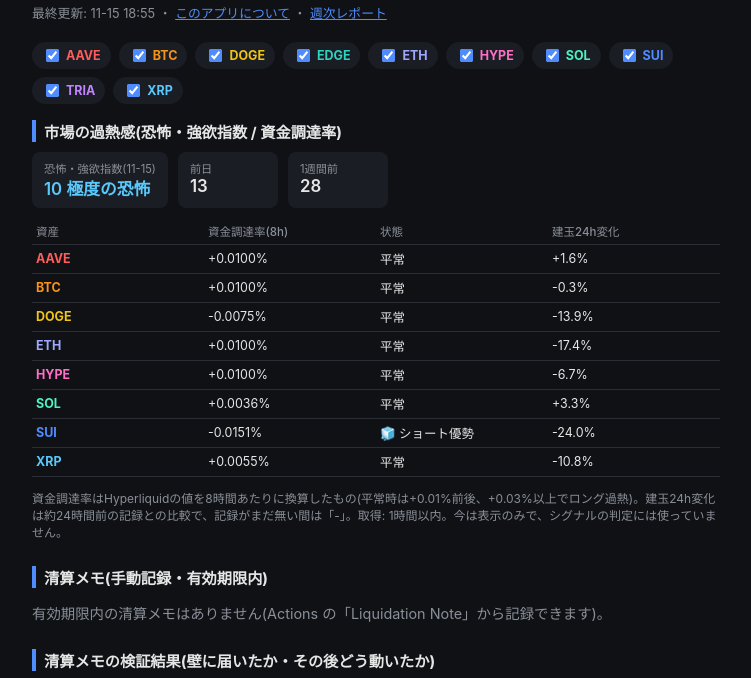
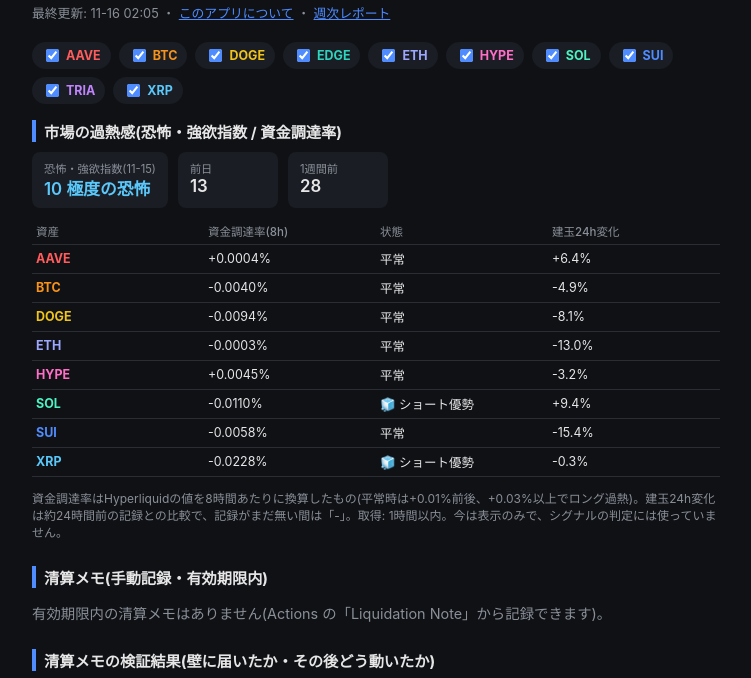
Before and after one commit to tamaru1982-commits/kuri-x-app, a plain HTML site: page docs/index.html in a window 1280 px wide. Shown: the part 58-736 px from the top of the page, without its empty margins (264-1015 px from the left). Drawn offline with Linux system fonts and the light colour scheme.

Commit message:
update dashboard

```diff
--- a/docs/index.html
+++ b/docs/index.html
@@ -65,7 +65,7 @@
 </head>
 <body>
   <h1>🪙 シグナル状況ダッシュボード</h1>
-  <div class="updated">最終更新: 11-15 18:55 ・ <a href="about.html" style="color:#4f8cff">このアプリについて</a> ・ <a href="weekly.html" style="color:#4f8cff">週次レポート</a></div>
+  <div class="updated">最終更新: 11-16 02:05 ・ <a href="about.html" style="color:#4f8cff">このアプリについて</a> ・ <a href="weekly.html" style="color:#4f8cff">週次レポート</a></div>
 
   <div class='filter-bar'><label class='chip'><input type='checkbox' class='asset-toggle' value='AAVE' checked><span class='asset' style='color:#ff5c5c'>AAVE</span></label><label class='chip'><input type='checkbox' class='asset-toggle' value='BTC' checked><span class='asset' style='color:#f7931a'>BTC</span></label><label class='chip'><input type='checkbox' class='asset-toggle' value='DOGE' checked><span class='asset' style='color:#f0c419'>DOGE</span></label><label class='chip'><input type='checkbox' class='asset-toggle' value='EDGE' checked><span class='asset' style='color:#2dd4bf'>EDGE</span></label><label class='chip'><input type='checkbox' class='asset-toggle' value='ETH' checked><span class='asset' style='color:#9fa8ff'>ETH</span></label><label class='chip'><input type='checkbox' class='asset-toggle' value='HYPE' checked><span class='asset' style='color:#ff6ec7'>HYPE</span></label><label class='chip'><input type='checkbox' class='asset-toggle' value='SOL' checked><span class='asset' style='color:#4df3c4'>SOL</span></label><label class='chip'><input type='checkbox' class='asset-toggle' value='SUI' checked><span class='asset' style='color:#4f8cff'>SUI</span></label><label class='chip'><input type='checkbox' class='asset-toggle' value='TRIA' checked><span class='asset' style='color:#c084fc'>TRIA</span></label><label class='chip'><input type='checkbox' class='asset-toggle' value='XRP' checked><span class='asset' style='color:#5ac8fa'>XRP</span></label></div>
 
@@ -73,7 +73,7 @@
     <h2>市場の過熱感(恐怖・強欲指数 / 資金調達率)</h2>
     <div class='stats'><div class='stat'><span class='label'>恐怖・強欲指数(11-15)</span><span class='value' style='color:#5ac8fa'>10 極度の恐怖</span></div><div class='stat'><span class='label'>前日</span><span class='value'>13</span></div><div class='stat'><span class='label'>1週間前</span><span class='value'>28</span></div></div>
     <div style="height:10px"></div>
-    <table class='filterable'><thead><tr><th>資産</th><th>資金調達率(8h)</th><th>状態</th><th>建玉24h変化</th></tr></thead><tbody><tr data-asset='AAVE'><td><span class='asset' style='color:#ff5c5c'>AAVE</span></td><td>+0.0100%</td><td>平常</td><td>+1.6%</td></tr><tr data-asset='BTC'><td><span class='asset' style='color:#f7931a'>BTC</span></td><td>+0.0100%</td><td>平常</td><td>-0.3%</td></tr><tr data-asset='DOGE'><td><span class='asset' style='color:#f0c419'>DOGE</span></td><td>-0.0075%</td><td>平常</td><td>-13.9%</td></tr><tr data-asset='ETH'><td><span class='asset' style='color:#9fa8ff'>ETH</span></td><td>+0.0100%</td><td>平常</td><td>-17.4%</td></tr><tr data-asset='HYPE'><td><span class='asset' style='color:#ff6ec7'>HYPE</span></td><td>+0.0100%</td><td>平常</td><td>-6.7%</td></tr><tr data-asset='SOL'><td><span class='asset' style='color:#4df3c4'>SOL</span></td><td>+0.0036%</td><td>平常</td><td>+3.3%</td></tr><tr data-asset='SUI'><td><span class='asset' style='color:#4f8cff'>SUI</span></td><td>-0.0151%</td><td>🧊 ショート優勢</td><td>-24.0%</td></tr><tr data-asset='XRP'><td><span class='asset' style='color:#5ac8fa'>XRP</span></td><td>+0.0055%</td><td>平常</td><td>-10.8%</td></tr></tbody></table><p class='muted' style='font-size:0.75rem;'>資金調達率はHyperliquidの値を8時間あたりに換算したもの(平常時は+0.01%前後、+0.03%以上でロング過熱)。建玉24h変化は約24時間前の記録との比較で、記録がまだ無い間は「-」。取得: 1時間以内。今は表示のみで、シグナルの判定には使っていません。</p>
+    <table class='filterable'><thead><tr><th>資産</th><th>資金調達率(8h)</th><th>状態</th><th>建玉24h変化</th></tr></thead><tbody><tr data-asset='AAVE'><td><span class='asset' style='color:#ff5c5c'>AAVE</span></td><td>+0.0004%</td><td>平常</td><td>+6.4%</td></tr><tr data-asset='BTC'><td><span class='asset' style='color:#f7931a'>BTC</span></td><td>-0.0040%</td><td>平常</td><td>-4.9%</td></tr><tr data-asset='DOGE'><td><span class='asset' style='color:#f0c419'>DOGE</span></td><td>-0.0094%</td><td>平常</td><td>-8.1%</td></tr><tr data-asset='ETH'><td><span class='asset' style='color:#9fa8ff'>ETH</span></td><td>-0.0003%</td><td>平常</td><td>-13.0%</td></tr><tr data-asset='HYPE'><td><span class='asset' style='color:#ff6ec7'>HYPE</span></td><td>+0.0045%</td><td>平常</td><td>-3.2%</td></tr><tr data-asset='SOL'><td><span class='asset' style='color:#4df3c4'>SOL</span></td><td>-0.0110%</td><td>🧊 ショート優勢</td><td>+9.4%</td></tr><tr data-asset='SUI'><td><span class='asset' style='color:#4f8cff'>SUI</span></td><td>-0.0058%</td><td>平常</td><td>-15.4%</td></tr><tr data-asset='XRP'><td><span class='asset' style='color:#5ac8fa'>XRP</span></td><td>-0.0228%</td><td>🧊 ショート優勢</td><td>-0.3%</td></tr></tbody></table><p class='muted' style='font-size:0.75rem;'>資金調達率はHyperliquidの値を8時間あたりに換算したもの(平常時は+0.01%前後、+0.03%以上でロング過熱)。建玉24h変化は約24時間前の記録との比較で、記録がまだ無い間は「-」。取得: 1時間以内。今は表示のみで、シグナルの判定には使っていません。</p>
   </section>
 
   <section>
```
Also changed, not shown: docs/weekly.html (+1 -1 lines), 1 other file.
